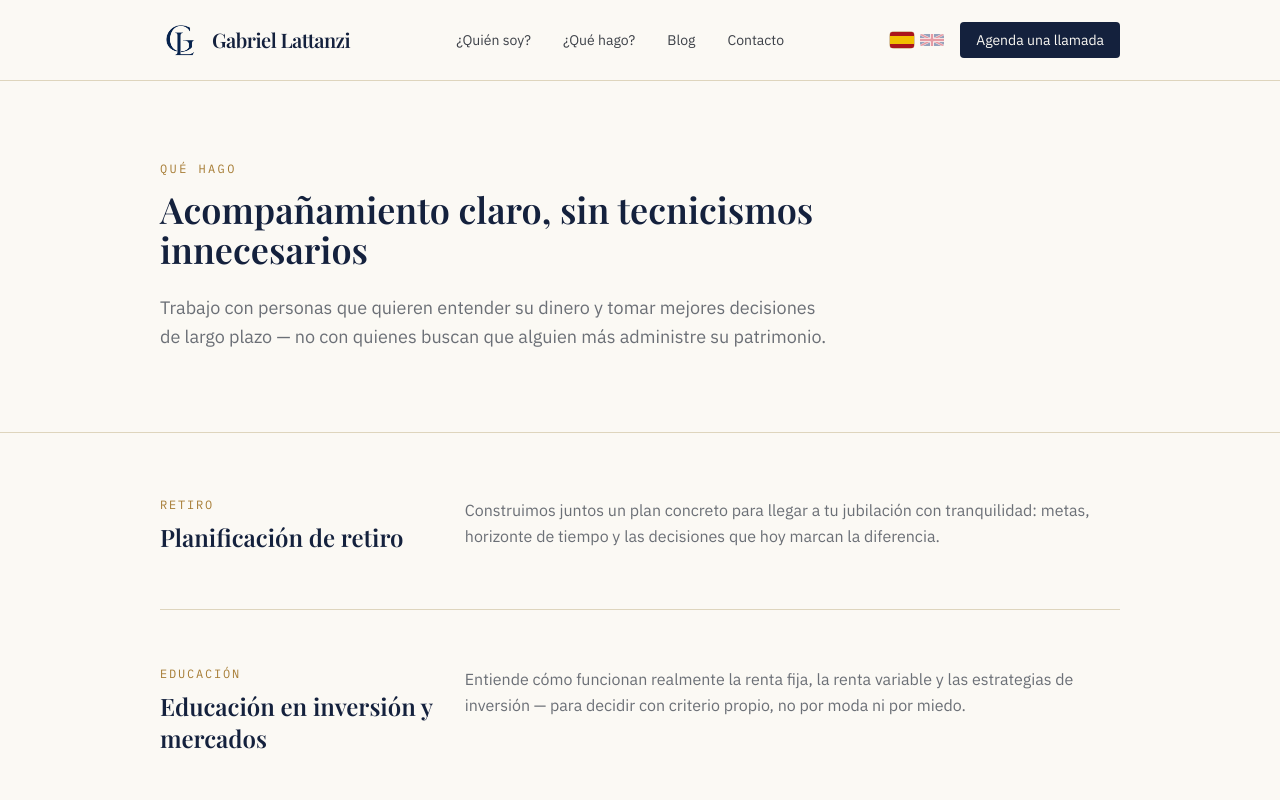
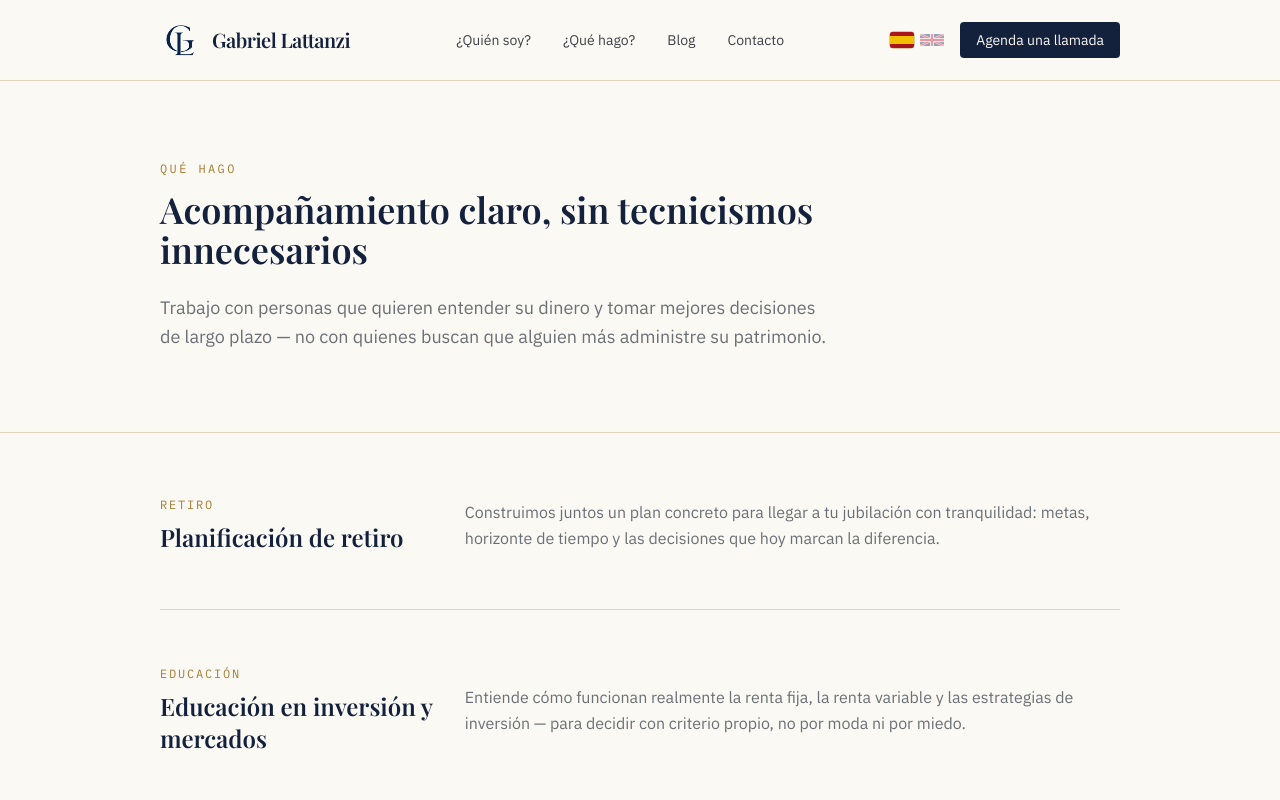
Before and after one commit to mcarolarac-byte/sitiowebgabriellattanzi, a Next.js app: page /que-hago in a window 1280 px wide. Shown: the top 800 px of the page. Built offline with nearby package versions, Linux system fonts and the light colour scheme.

Commit message:
fix: vertically center service descriptions with titles on que-hago page

```diff
--- a/src/app/(site)/que-hago/page.tsx
+++ b/src/app/(site)/que-hago/page.tsx
@@ -47,7 +47,7 @@ export default function QueHago() {
             {services.map((service) => (
               <div
                 key={service.title}
-                className="grid gap-6 border-b border-line pb-14 last:border-b-0 last:pb-0 sm:grid-cols-[0.3fr_0.7fr]"
+                className="grid gap-6 border-b border-line pb-14 last:border-b-0 last:pb-0 sm:grid-cols-[0.3fr_0.7fr] sm:items-center"
               >
                 <div>
                   <p className="font-data text-xs uppercase tracking-[0.15em] text-brass">
```
